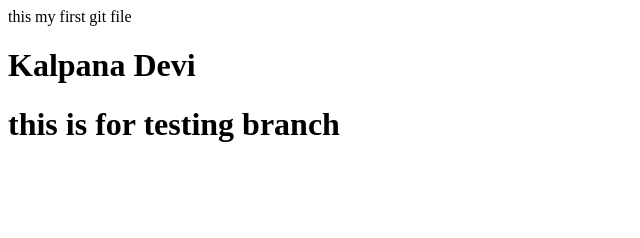
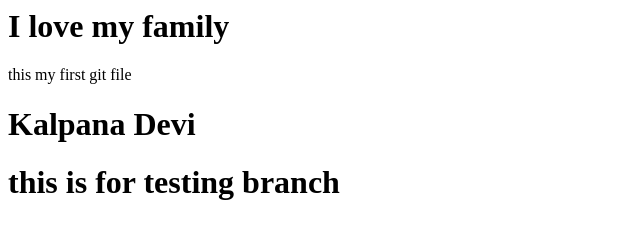
Before and after one commit to Devi-develop/kalpana, a plain HTML site: page index.html in a window 1280 px wide. Shown: the whole page, without its empty margins (0-640 px from the left). Drawn offline with Linux system fonts and the light colour scheme.

Commit message:
added h1

```diff
--- a/index.html
+++ b/index.html
@@ -4,6 +4,7 @@
 </title>
 </head>
 <body>
+    <h1>I love my family</h1>
     <p>this my first git file</p>
     <h1>Kalpana Devi </h1>
     <h1>this is for testing branch</h1>
```
